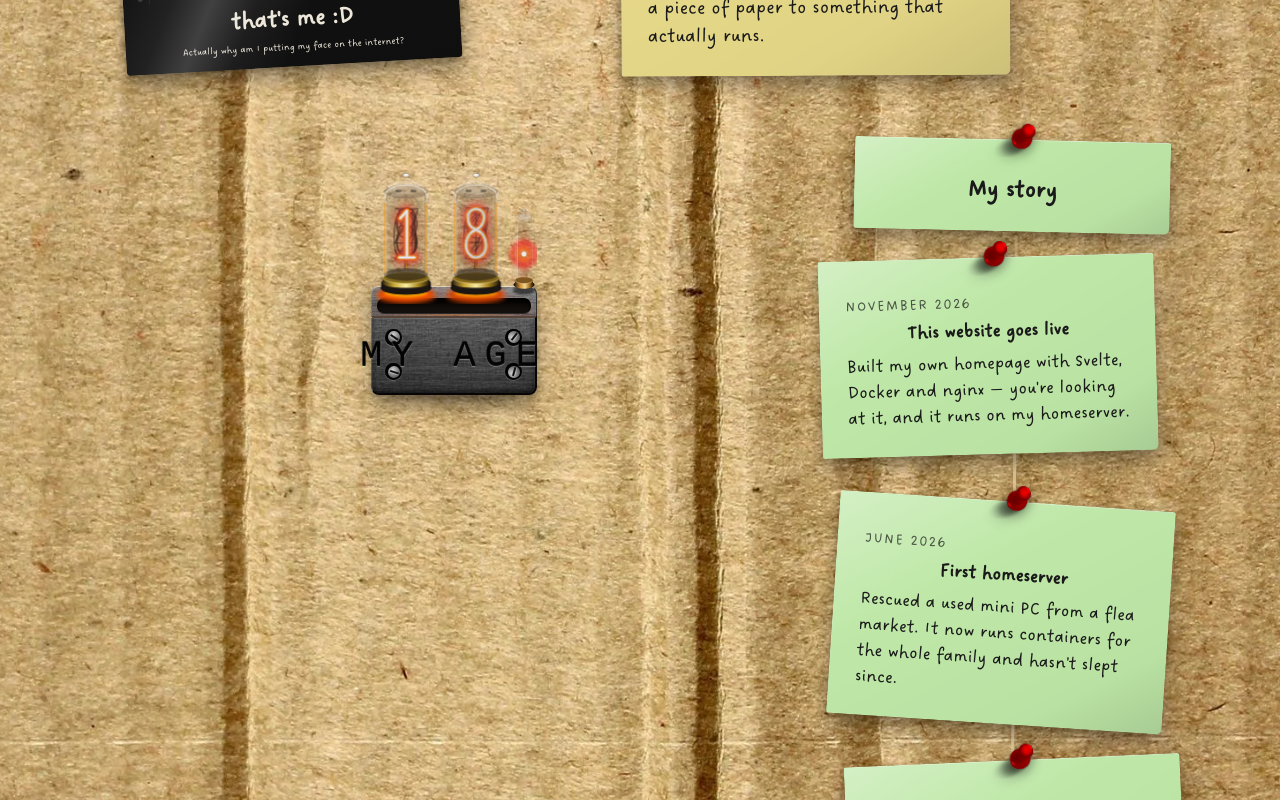
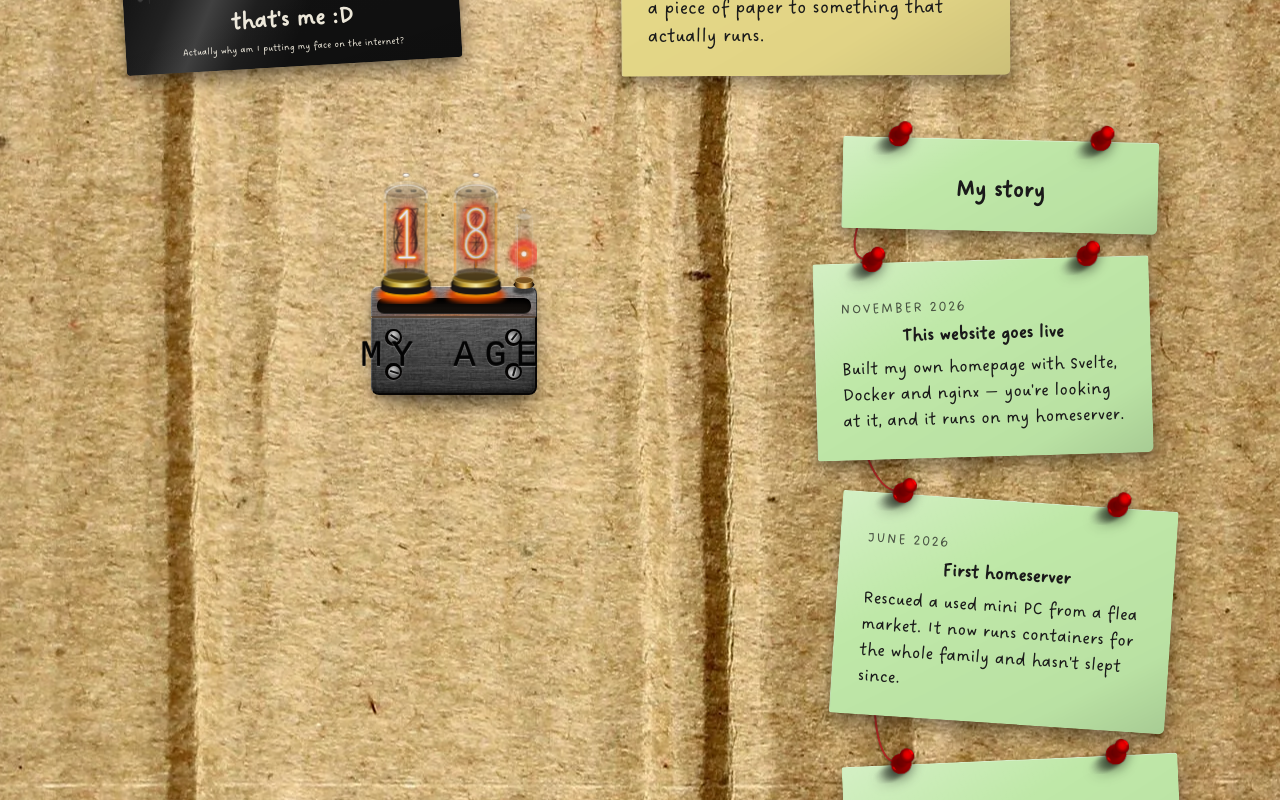
Before and after one commit to Keinstein0/HomeserverCentral, a SvelteKit app in the folder Homepage/: page / in a window 1280 px wide. Shown: the part 680-1480 px from the top of the page. Built offline with nearby package versions, Linux system fonts and the light colour scheme.

Commit message:
added strings to my story

```diff
--- a/Homepage/src/components/PaperNote.svelte
+++ b/Homepage/src/components/PaperNote.svelte
@@ -5,6 +5,9 @@
     export let variant: "sticky" | "lined" = "sticky";
     export let color = "#fff677";
     export let pin: Pin | undefined = undefined;
+    // "center": one pin top-center (default). "corners": two pins near
+    // the top corners — e.g. for threads strung between the left pins.
+    export let pinLayout: "center" | "corners" = "center";
     export let width = "100%";
     export let maxRotation = 4;
     export let maxOffset = 2;
@@ -35,7 +38,14 @@
     style:--y-off="{randomY}vh"
 >
     {#if pin}
-        <PinView {pin} />
+        {#if pinLayout === "corners"}
+            <!-- Both instances share the Pin's tint filter id; the first
+                 definition in the DOM wins, and they are identical anyway. -->
+            <PinView {pin} x="18%" />
+            <PinView {pin} x="82%" />
+        {:else}
+            <PinView {pin} />
+        {/if}
     {/if}
 
     <div
--- a/Homepage/src/components/pin/PinView.svelte
+++ b/Homepage/src/components/pin/PinView.svelte
@@ -2,7 +2,11 @@
   import type { Pin } from "./pin";
 
   // Renders a Pin instance; see pin.ts for how to create one.
+  // `x` places the pin *head* horizontally (CSS left value) so a note
+  // can carry several pins, e.g. x="18%" / x="82%" for corner pins.
+  // The margin shift compensates for the artwork's off-center head.
   export let pin: Pin;
+  export let x = "50%";
 </script>
 
 <svg
@@ -48,8 +52,14 @@
 <img
   src={pin.src}
   class="pin-img"
+  width={pin.artwork.width}
+  height={pin.artwork.height}
   style:width="{pin.size}px"
+  style:left={x}
+  style:margin-left="{((0.5 - pin.anchor.x) * pin.size).toFixed(1)}px"
   style:filter="url(#{pin.filterId}) drop-shadow(0 4px 6px rgba(0, 0, 0, 0.45))"
+  data-anchor-x={pin.anchor.x}
+  data-anchor-y={pin.anchor.y}
   alt="Pushpin"
   aria-hidden="true"
 />
--- a/Homepage/src/components/pin/pin.ts
+++ b/Homepage/src/components/pin/pin.ts
@@ -13,6 +13,15 @@ export class Pin {
   readonly src: string;
   readonly color: string;
   readonly size: number;
+  /** Center of the pin head as a fraction of the artwork — the needle
+   *  and shadow sit far off the geometric middle, so anything that
+   *  needs the visible head (PinView placement, thread anchoring)
+   *  uses this instead of the image center. */
+  readonly anchor = { x: 0.723, y: 0.361 };
+  /** Natural artwork dimensions; PinView passes them to the <img> as
+   *  width/height attributes so the layout box is final before the
+   *  bitmap arrives (no reflow when the pin image loads). */
+  readonly artwork = { width: 450, height: 352 };
   /** Unique SVG filter id — one per instance so colors never bleed across pins */
   readonly filterId = `pin-tint-${Math.random().toString(36).slice(2, 9)}`;
 
--- a/Homepage/src/routes/+page.svelte
+++ b/Homepage/src/routes/+page.svelte
@@ -6,6 +6,7 @@
     import me from "../assets/images/me.jpg";
     import { Pin } from "../components/pin/pin";
     import NixieAgeCounter from "../components/nixie/NixieAgeCounter.svelte";
+    import { onMount } from "svelte";
     const MainPin = new Pin("#ff0000");
 
     // Shared green for the "My story" note and its timeline entries.
@@ -39,6 +40,123 @@
             text: "A tiny game made of copy-pasted tutorials. It was terrible. I was hooked anyway.",
         },
     ];
+
+    // Red thread tying the story notes' left pin heads together. The
+    // sag curves are measured from the live DOM — the pins ride along
+    // with each note's random jitter and rotation — then drawn as SVG
+    // curves that hang with slack between the notes, like thread
+    // obeying gravity on a real corkboard.
+    let storyStackEl: HTMLElement | undefined;
+    let threadBox = { w: 0, h: 0 };
+    let threadPaths: string[] = [];
+
+    function measureThread() {
+        if (!storyStackEl) return;
+        const stack = storyStackEl.getBoundingClientRect();
+        threadBox = { w: stack.width, h: stack.height };
+
+        // Anchor the thread to each note's left pin *head*. The head
+        // sits off-center inside the pin artwork (see pin.ts anchor)
+        // and the whole note is tilted by --base-rot, so the head is
+        // derived from the pin image's live box, its anchor fractions
+        // and the wrapper's rotation — exact for any jitter/rotation.
+        const pins: { x: number; y: number }[] = [];
+        for (const wrapper of storyStackEl.querySelectorAll(".note-wrapper")) {
+            const img = wrapper.querySelector<HTMLImageElement>("img.pin-img");
+            if (!img) continue;
+            const rect = img.getBoundingClientRect();
+            const ax = parseFloat(img.dataset.anchorX ?? "0.5");
+            const ay = parseFloat(img.dataset.anchorY ?? "0.5");
+            const size = img.clientWidth; // layout px — unaffected by rotation
+            const h = (size * img.naturalHeight) / img.naturalWidth;
+            // Head offset from the image center in local px…
+            const dx = ax * size - size / 2;
+            const dy = ay * h - h / 2;
+            // …rotated by the wrapper's tilt, since the pin inherits it.
+            const rot =
+                (parseFloat(
+                    wrapper.style.getPropertyValue("--base-rot") || "0",
+                ) *
+                    Math.PI) /
+                180;
+            pins.push({
+                x:
+                    rect.left +
+                    rect.width / 2 +
+                    Math.cos(rot) * dx -
+                    Math.sin(rot) * dy -
+                    stack.left,
+                y:
+                    rect.top +
+                    rect.height / 2 +
+                    Math.sin(rot) * dx +
+                    Math.cos(rot) * dy -
+                    stack.top,
+            });
+        }
+
+        threadPaths = [];
+        for (let i = 0; i + 1 < pins.length; i++) {
+            const a = pins[i];
+            const b = pins[i + 1];
+            const dy = b.y - a.y;
+            // Loose thread: leave each pin downwards, dip below the
+            // straight line by `sag`, and rise back into the next pin.
+            const sag = Math.min(90, Math.max(24, Math.abs(dy) * 0.3));
+            const bx = 38;
+            threadPaths.push(
+                `M ${a.x.toFixed(1)} ${a.y.toFixed(1)} ` +
+                    `C ${(a.x - bx).toFixed(1)} ${(a.y + dy * 0.25 + sag).toFixed(1)}, ` +
+                    `${(b.x - bx).toFixed(1)} ${(b.y - dy * 0.25 + sag).toFixed(1)}, ` +
+                    `${b.x.toFixed(1)} ${b.y.toFixed(1)}`,
+            );
+        }
+    }
+
+    onMount(() => {
+        // Stagger the notes horizontally to make them look naturally
+        // scattered on the board before measuring the string.
+        storyStackEl
+            ?.querySelectorAll<HTMLElement>(".note-wrapper")
+            .forEach((el) => {
+                el.style.marginLeft = `${Math.round(Math.random() * 50 - 25)}px`;
+            });
+
+        measureThread();
+        // The board keeps settling for a few frames after mount
+        // (webfont swap, image decode, scrollbar) and a ResizeObserver
+        // only sees size changes, so re-measure on every animation
+        // frame until the geometry holds still for several in a row.
+        let last = "";
+        let stable = 0;
+        let frames = 0;
+        let raf = 0;
+        const settle = () => {
+            measureThread();
+            const sig = `${threadBox.w}x${threadBox.h}|${threadPaths.join("|")}`;
+            stable = sig === last ? stable + 1 : 0;
+            last = sig;
+            frames += 1;
+            if (stable < 4 && frames < 180) raf = requestAnimationFrame(settle);
+        };
+        raf = requestAnimationFrame(settle);
+        // Belt and braces for fonts that land after the settle window.
+        document.fonts?.ready.then(measureThread);
+        const observer =
+            typeof ResizeObserver === "undefined"
+                ? undefined
+                : new ResizeObserver(measureThread);
+        if (observer) {
+            observer.observe(storyStackEl);
+            for (const wrapper of storyStackEl.querySelectorAll(".note-wrapper")) {
+                observer.observe(wrapper);
+            }
+        }
+        return () => {
+            cancelAnimationFrame(raf);
+            observer?.disconnect();
+        };
+    });
 </script>
 
 <main class="board">
@@ -88,18 +206,24 @@
             />
         </div>
 
-        <div class="story-stack">
-            <PaperNote color={storyGreen} pin={MainPin} width="min(480px, 94%)">
+        <div class="story-stack" bind:this={storyStackEl}>
+            <PaperNote
+                color={storyGreen}
+                pin={MainPin}
+                pinLayout="corners"
+                width="min(480px, 94%)"
+            >
                 <h2>My story</h2>
             </PaperNote>
 
             <div class="story-timeline">
-                <div class="timeline-string" aria-hidden="true"></div>
                 {#each storyEvents as event}
                     <PaperNote
                         color={storyGreen}
                         pin={MainPin}
                         width="min(480px, 100%)"
+                        maxOffset={1.5}
+                        pinLayout="corners"
                     >
                         <p class="event-date">{event.date}</p>
                         <h3>{event.title}</h3>
@@ -107,6 +231,16 @@
                     </PaperNote>
                 {/each}
             </div>
+
+            <svg
+                class="red-string"
+                viewBox="0 0 {threadBox.w} {threadBox.h}"
+                aria-hidden="true"
+            >
+                {#each threadPaths as d}
+                    <path {d} />
+                {/each}
+            </svg>
         </div>
     </Grid>
 </main>
@@ -122,7 +256,7 @@
         margin: 0;
         min-height: 100vh;
         background-image: url("./../assets/cardboard.webp");
-        background-size: cover;
+        background-size: repeat;
         background-position: center;
         background-repeat: repeat-y;
         background-color: #2b221a;
@@ -173,9 +307,10 @@
         margin: 0;
     }
 
-    /* Story stack: header note + twine timeline. Spans the full row by
+    /* Story stack: header note + pinned timeline. Spans the full row by
        default; parked in the third column once the grid has three. */
     .story-stack {
+        position: relative;
         display: flex;
         flex-direction: column;
         align-items: center;
@@ -201,23 +336,6 @@
         width: 100%;
     }
 
-    .timeline-string {
-        position: absolute;
-        left: 50%;
-        top: -2.25rem;
-        bottom: -1.25rem;
-        width: 3px;
-        border-radius: 2px;
-        transform: translateX(-50%) rotate(0.4deg);
-        background: linear-gradient(
-            to bottom,
-            rgba(242, 226, 189, 0),
-            rgba(242, 226, 189, 0.65) 3%,
-            rgba(242, 226, 189, 0.65) 97%,
-            rgba(242, 226, 189, 0)
-        );
-    }
-
     /* Date line above each event title. Kept more specific than
        PaperNote's generic `.content p` rule so it wins the cascade. */
     .story-timeline p.event-date {
@@ -227,4 +345,31 @@
         opacity: 0.72;
         margin-bottom: 0.35rem;
     }
+
+    /* Red thread: an SVG overlay strung behind the notes. The paths are
+       measured from the live pin positions (see measureThread), so
+       every loop ties a left pin to the next with visible slack. */
+    .red-string {
+        position: absolute;
+        inset: 0;
+        width: 100%;
+        height: 100%;
+        overflow: visible;
+        pointer-events: none;
+        z-index: 1;
+        filter: drop-shadow(0 1px 1px rgba(0, 0, 0, 0.35));
+    }
+
+    /* Pins ride on a higher Z-plane than the thread: the wrappers (and
+       their z-index:25 pin images) stack above the z-index:1 SVG. */
+    .story-stack :global(.note-wrapper) {
+        z-index: 2;
+    }
+
+    .red-string path {
+        fill: none;
+        stroke: rgba(178, 34, 34, 0.9);
+        stroke-width: 2;
+        stroke-linecap: round;
+    }
 </style>
```
